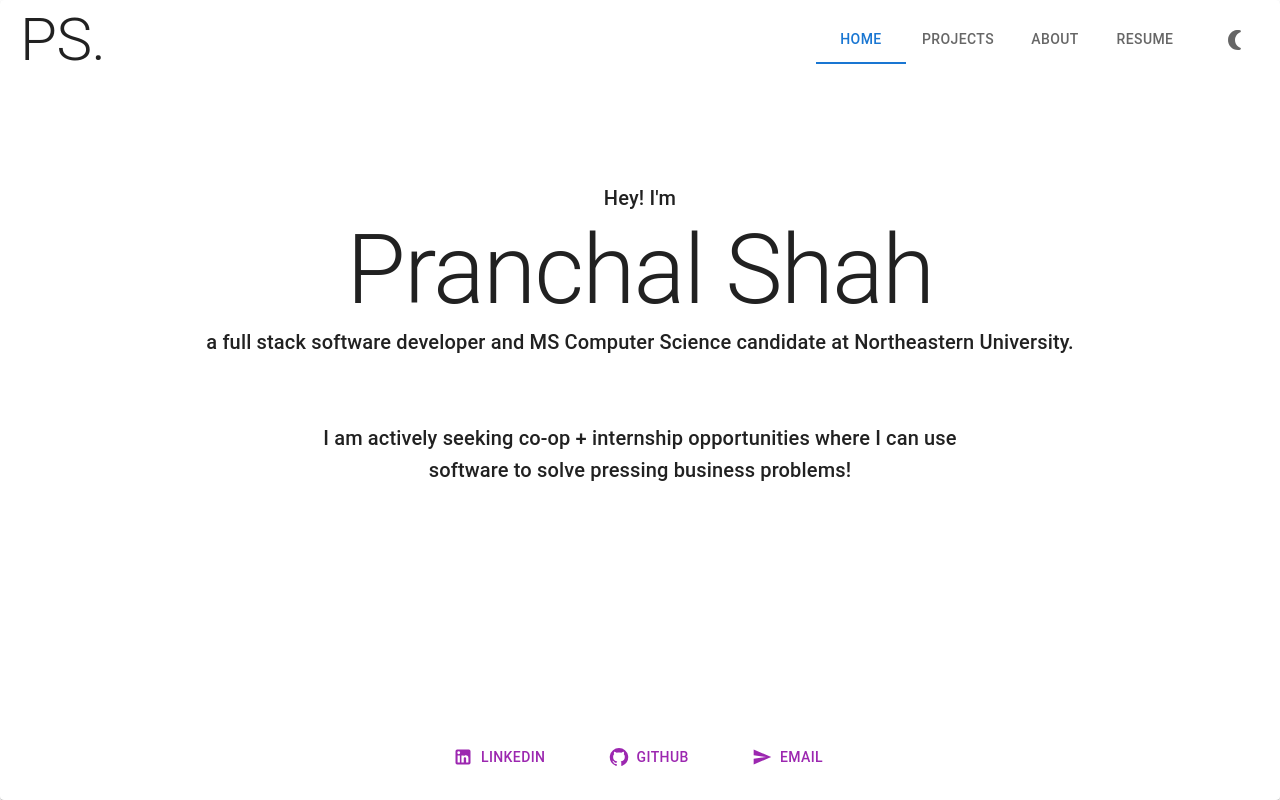
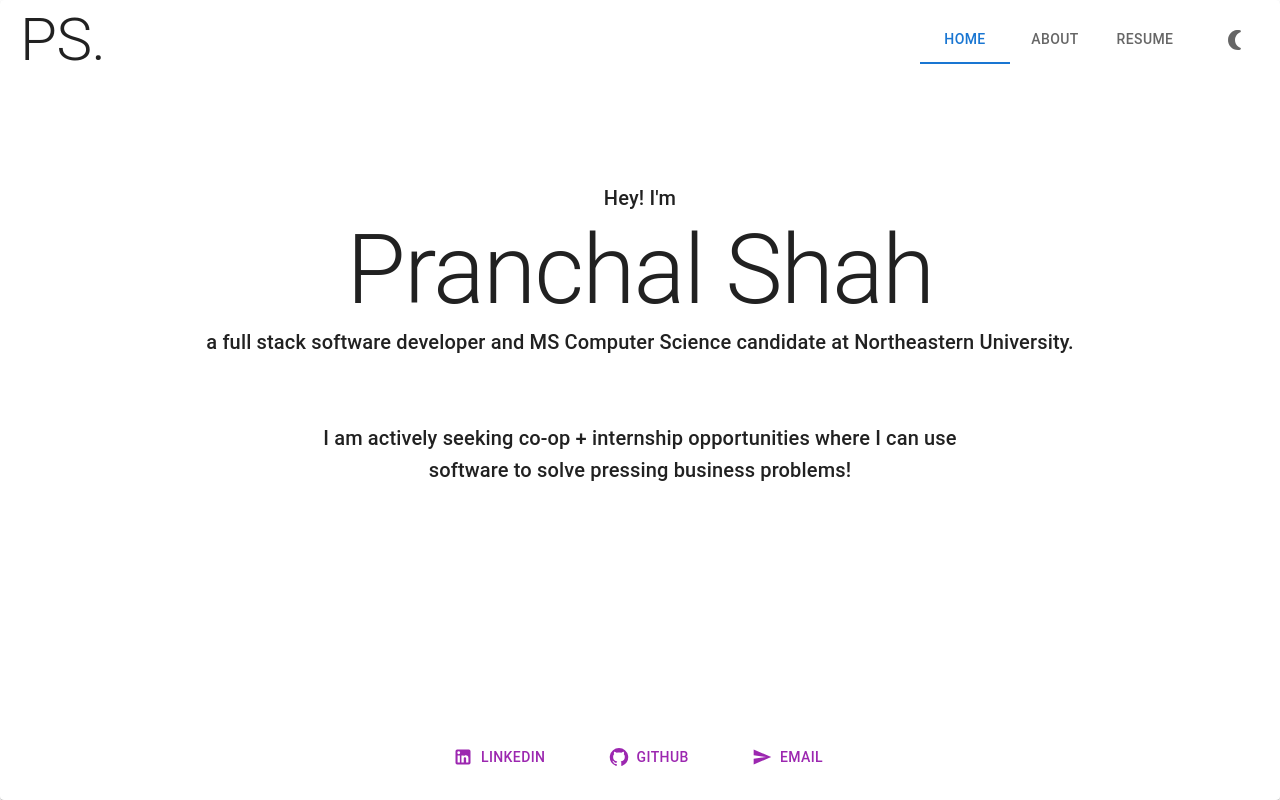
Before and after one commit to cyber-shah/personal-page, a React (Create React App) app: page / in a window 1280 px wide. Built offline with nearby package versions, Linux system fonts and the light colour scheme.

Commit message:
removed projects tab

```diff
--- a/src/App.js
+++ b/src/App.js
@@ -7,6 +7,7 @@ import About from './components/About/About.js';
 import Projects from './components/Projects/Projects.js';
 import { BrowserRouter as Router, Route, Routes } from "react-router-dom";
 import { useState } from 'react';
+import React from 'react';
 
 
 const darkTheme = createTheme({
--- a/src/components/Landing.js
+++ b/src/components/Landing.js
@@ -1,4 +1,4 @@
-import { Box, Typography, Grid, Paper } from '@mui/material/index.js';
+import {Typography} from '@mui/material/index.js';
 import React from 'react';
 import Button from '@mui/material/Button';
 import SendIcon from '@mui/icons-material/Send';
--- a/src/components/Navbar.js
+++ b/src/components/Navbar.js
@@ -4,7 +4,6 @@ import Tabs from "@mui/material/Tabs";
 import Tab from "@mui/material/Tab";
 import NightlightRoundIcon from "@mui/icons-material/NightlightRound";
 import { Link, useLocation } from "react-router-dom";
-import LightModeIcon from '@mui/icons-material/LightMode';
 
 function NavbarMUI(props) {
   const location = useLocation();
@@ -37,7 +36,7 @@ function NavbarMUI(props) {
           aria-label="secondary tabs example"
         >
           <Tab value="/" label="Home" component={Link} to="/" />
-          <Tab value="/projects" label="Projects" component={Link} to="/projects" />
+          {/* <Tab value="/projects" label="Projects" component={Link} to="/projects" /> */}
           <Tab value="/about" label="About" component={Link} to="/about"/>
           <Tab value="/resume" label="Resume" component={Link} to="/resume"/>
           <Tab
```
